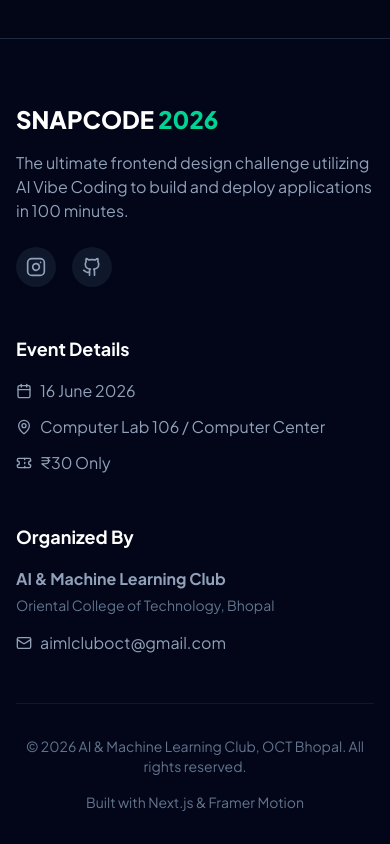
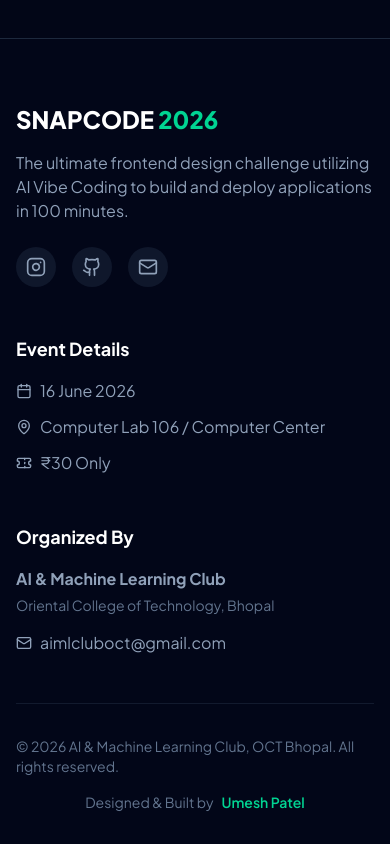
Before and after one commit to UmeshCode1/snapcode-redirect-2026, a Next.js app: page / in a window 390 px wide. Shown: the part 6608-7452 px from the top of the page. Built offline with nearby package versions, Linux system fonts and the light colour scheme.

Commit message:
Fix: correct domain to info.aimlcluboct.in, add designer credit, fix social links

```diff
--- a/src/app/layout.tsx
+++ b/src/app/layout.tsx
@@ -20,11 +20,11 @@ export const metadata: Metadata = {
   openGraph: {
     title: "SNAPCODE 2026 | Frontend Design Challenge Using Vibe Coding",
     description: "Join SNAPCODE 2026, an AI-powered frontend design challenge organized by the AI & Machine Learning Club. Build, design, and deploy a website in 100 minutes using modern AI development tools.",
-    url: "https://snapcode.aimlcluboct.in",
+    url: "https://info.aimlcluboct.in",
     siteName: "SNAPCODE 2026",
     images: [
       {
-        url: "/assets/og-image.png",
+        url: "https://info.aimlcluboct.in/assets/og-image.png",
         width: 1200,
         height: 630,
         alt: "SNAPCODE 2026 Banner",
@@ -41,7 +41,7 @@ export const metadata: Metadata = {
     card: "summary_large_image",
     title: "SNAPCODE 2026 | Frontend Design Challenge Using Vibe Coding",
     description: "Join SNAPCODE 2026, an AI-powered frontend design challenge organized by the AI & Machine Learning Club. Build, design, and deploy a website in 100 minutes using modern AI development tools.",
-    images: ["/assets/og-image.png"],
+    images: ["https://info.aimlcluboct.in/assets/og-image.png"],
   },
 };
 
--- a/src/app/page.tsx
+++ b/src/app/page.tsx
@@ -357,8 +357,9 @@ export default function Home() {
             <h2 className="text-2xl font-black text-white mb-4">SNAPCODE <span className="text-emerald-400">2026</span></h2>
             <p className="text-slate-400 mb-6 max-w-md">The ultimate frontend design challenge utilizing AI Vibe Coding to build and deploy applications in 100 minutes.</p>
             <div className="flex gap-4">
-              <a href="#" className="w-10 h-10 rounded-full bg-slate-900 flex items-center justify-center text-slate-400 hover:text-emerald-400 hover:bg-slate-800 transition-colors"><Instagram className="h-5 w-5" /></a>
-              <a href="#" className="w-10 h-10 rounded-full bg-slate-900 flex items-center justify-center text-slate-400 hover:text-emerald-400 hover:bg-slate-800 transition-colors"><Github className="h-5 w-5" /></a>
+              <a href={eventData.contact.instagram} target="_blank" rel="noopener noreferrer" className="w-10 h-10 rounded-full bg-slate-900 flex items-center justify-center text-slate-400 hover:text-pink-400 hover:bg-slate-800 transition-colors"><Instagram className="h-5 w-5" /></a>
+              <a href={eventData.contact.github} target="_blank" rel="noopener noreferrer" className="w-10 h-10 rounded-full bg-slate-900 flex items-center justify-center text-slate-400 hover:text-emerald-400 hover:bg-slate-800 transition-colors"><Github className="h-5 w-5" /></a>
+              <a href={`mailto:${eventData.contact.email}`} className="w-10 h-10 rounded-full bg-slate-900 flex items-center justify-center text-slate-400 hover:text-cyan-400 hover:bg-slate-800 transition-colors"><Mail className="h-5 w-5" /></a>
             </div>
           </div>
 
@@ -376,14 +377,24 @@ export default function Home() {
             <p className="text-slate-400 font-bold mb-1">{eventData.contact.club}</p>
             <p className="text-slate-500 text-sm mb-4">{eventData.contact.college}</p>
             <ul className="flex flex-col gap-2 text-slate-400">
-              <li className="flex items-center gap-2"><Mail className="h-4 w-4" /> aimlcluboct@gmail.com</li>
+              <li className="flex items-center gap-2"><Mail className="h-4 w-4" /> {eventData.contact.email}</li>
             </ul>
           </div>
         </div>
 
-        <div className="max-w-6xl mx-auto pt-8 border-t border-slate-900 text-center text-slate-500 text-sm flex flex-col md:flex-row justify-between items-center gap-4">
-          <p>© 2026 AI & Machine Learning Club, OCT Bhopal. All rights reserved.</p>
-          <p>Built with Next.js & Framer Motion</p>
+        <div className="max-w-6xl mx-auto pt-8 border-t border-slate-800/60 text-slate-500 text-sm flex flex-col md:flex-row justify-between items-center gap-4">
+          <p>© 2026 AI &amp; Machine Learning Club, OCT Bhopal. All rights reserved.</p>
+          <p className="flex items-center gap-1">
+            Designed &amp; Built by{" "}
+            <a
+              href="https://www.linkedin.com/in/umesh-patel-5647b42a4/"
+              target="_blank"
+              rel="noopener noreferrer"
+              className="text-emerald-400 hover:text-emerald-300 font-semibold transition-colors hover:underline ml-1"
+            >
+              Umesh Patel
+            </a>
+          </p>
         </div>
       </footer>
     </div>
```
